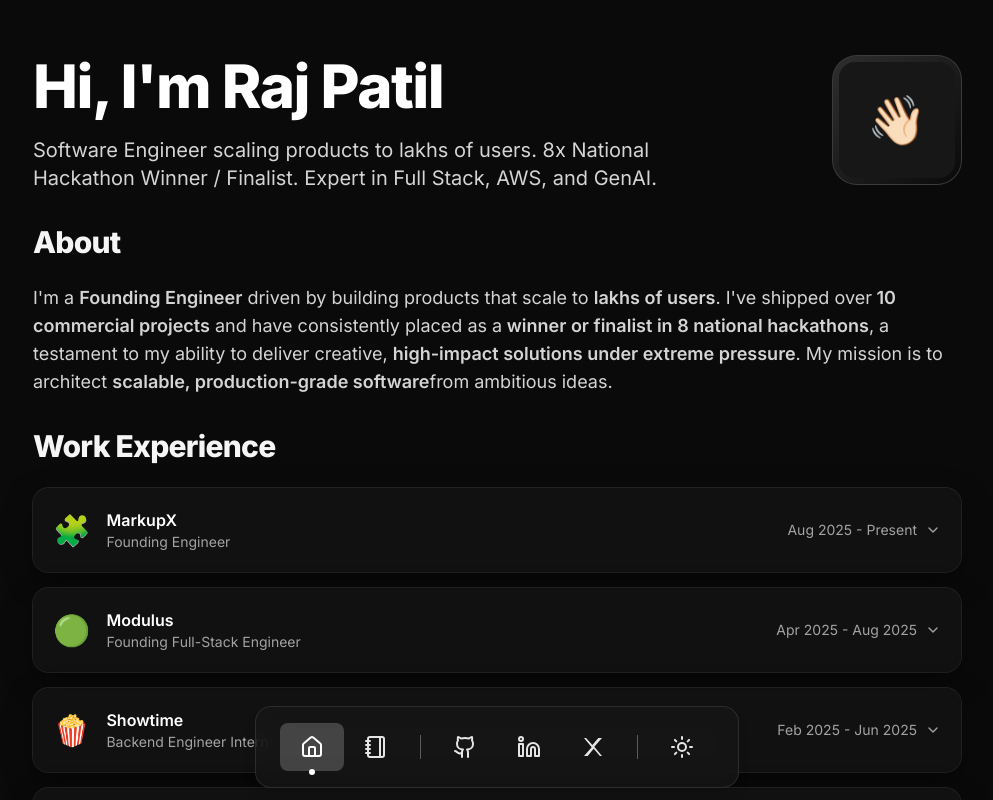
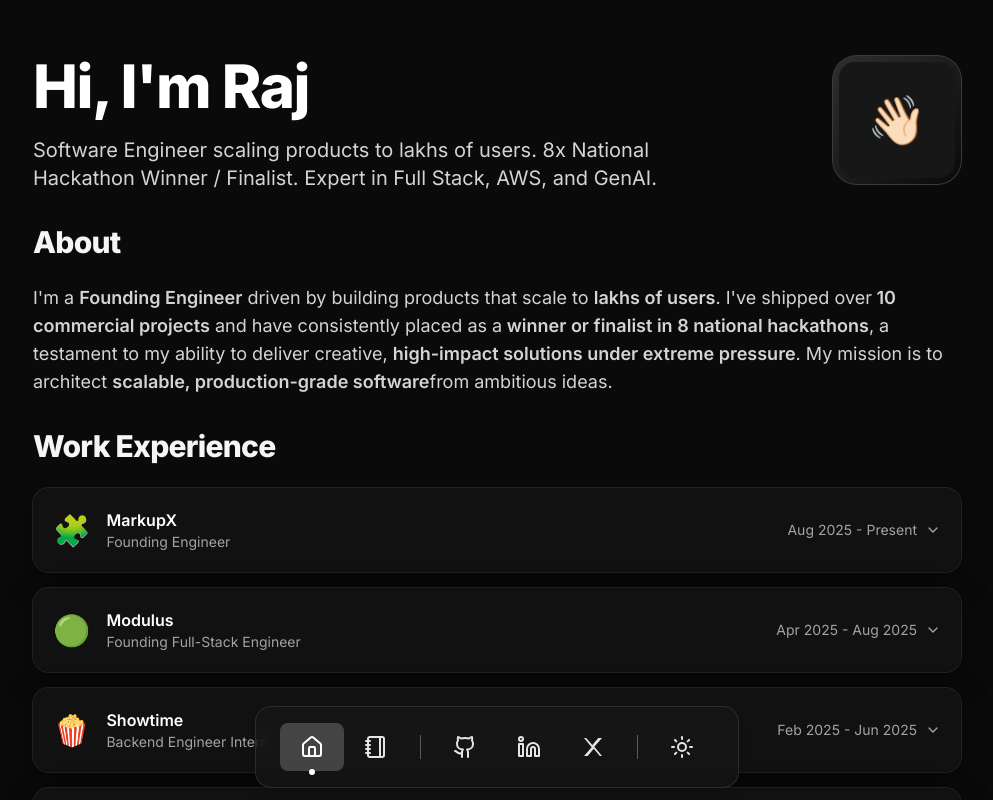
Before and after one commit to tylerdurden0x/patilraj-portfolio, a React (Vite) app: page / in a window 1280 px wide. Shown: the top 800 px of the page, without its empty margins (143-1136 px from the left). Built offline with nearby package versions, Linux system fonts and the light colour scheme.

Commit message:
new author deploy

```diff
--- a/src/App.jsx
+++ b/src/App.jsx
@@ -162,7 +162,7 @@
       <div className="flex items-start gap-6 sm:gap-10">
         <div className="flex-1">
           <h1 className="text-4xl sm:text-6xl font-extrabold tracking-tight text-neutral-900 dark:text-white leading-[1.05]">
-            Hi, I'm Raj Patil
+            Hi, I'm Raj
           </h1>
           <p className="text-neutral-700 dark:text-neutral-300 mt-4 sm:mt-5 text-lg sm:text-xl max-w-2xl">
             Software Engineer scaling products to lakhs of users. 8x National
```
